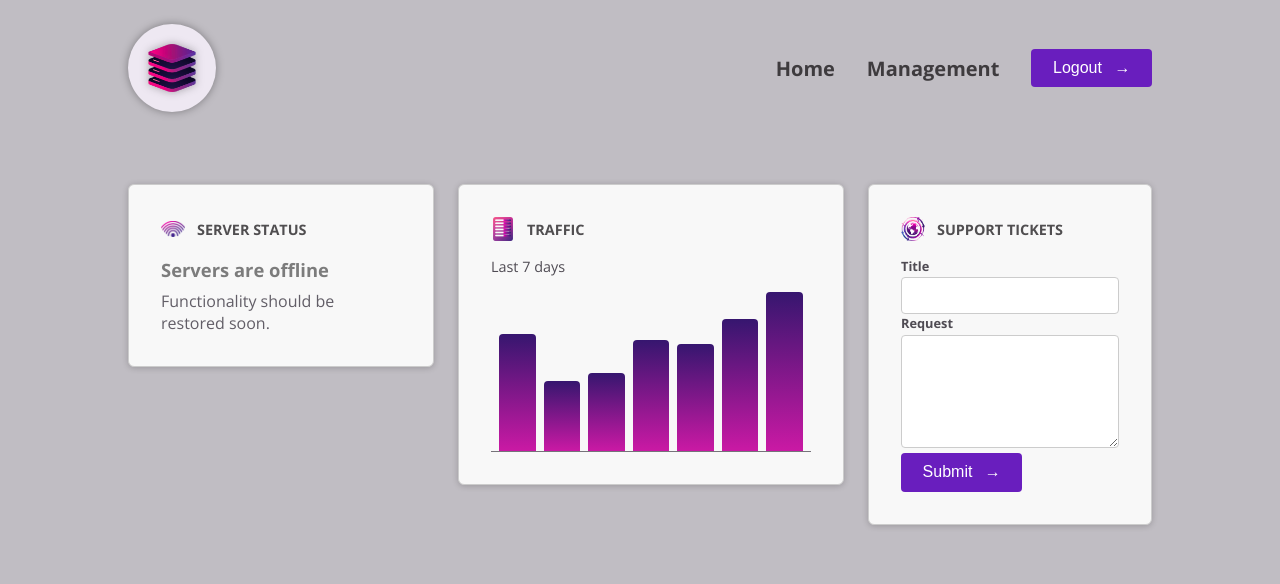
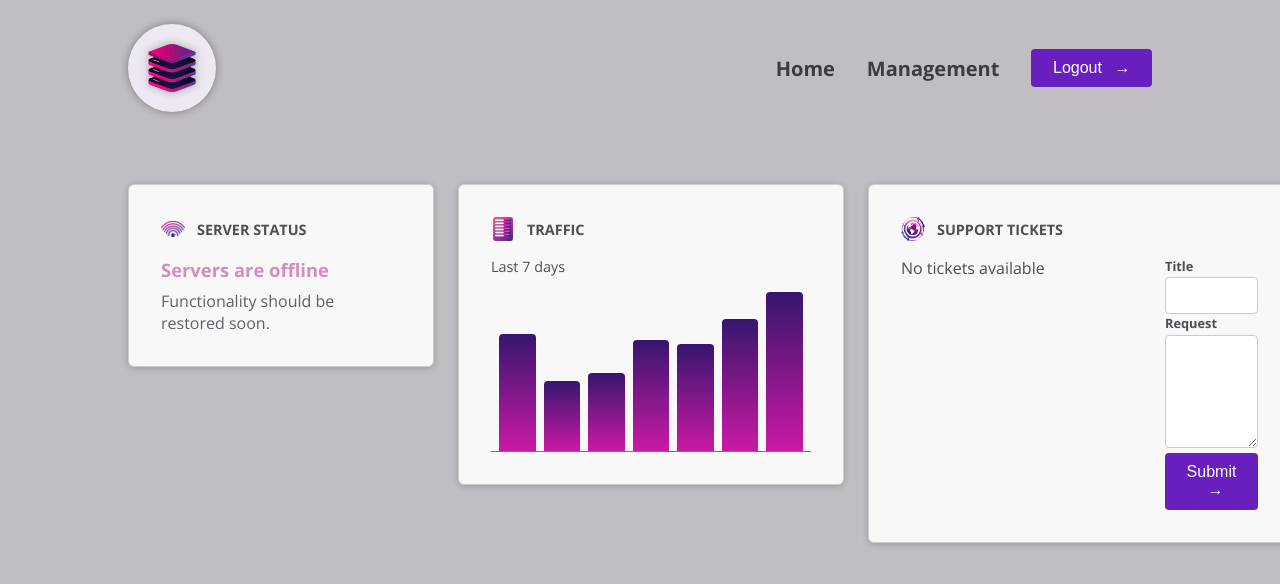
Before and after one commit to Haren-Sharma/Angular_Essentials_2, an Angular app: page / in a window 1280 px wide. Shown: the top 584 px of the page. Built offline with nearby package versions, Linux system fonts and the light colour scheme.

Commit message:
Added Ticket Component

```diff
--- a/src/app/dashboard/server-status/server-status.component.html
+++ b/src/app/dashboard/server-status/server-status.component.html
@@ -1,10 +1,17 @@
-@if (currentStatus === 'online') {
+<div [class]="{
+    status: true,
+    'status-online': currentStatus() === 'online',
+    'status-offline': currentStatus() === 'offline',
+    'status-unknown': currentStatus() === 'unknown'
+}">
+@if (currentStatus() === 'online') {
     <p>Servers are online</p>
     <p>All systems are operational.</p>
-} @else if (currentStatus === 'offline') {
+} @else if (currentStatus() === 'offline') {
     <p>Servers are offline</p>
     <p>Functionality should be restored soon.</p>
 } @else {
     <p>Server status is unknown</p>
     <p>Fetching server status failed.</p>
 }
+</div>
--- a/src/app/dashboard/server-status/server-status.component.ts
+++ b/src/app/dashboard/server-status/server-status.component.ts
@@ -1,4 +1,4 @@
-import { AfterViewInit, Component, OnDestroy, OnInit } from '@angular/core';
+import { AfterViewInit, Component, effect, OnDestroy, OnInit, signal } from '@angular/core';
 
 @Component({
   selector: 'app-server-status',
@@ -7,25 +7,33 @@
   styleUrl: './server-status.component.css',
 })
 export class ServerStatusComponent implements OnInit, OnDestroy,AfterViewInit {
-  currentStatus: 'offline' | 'online' | 'unknown' = 'offline';
+  currentStatus = signal<'offline' | 'online' | 'unknown'>('offline');
   private interval?: ReturnType<typeof setInterval>;
 
+  constructor(){
+    effect((onCleanUp)=>{
+      // console.log(this.currentStatus())
+      onCleanUp(()=>{
+        // console.log("Clean Up Functionality")
+      })
+    })
+  }
+
   ngOnInit(): void {
-    console.log("On Init")
     this.interval = setInterval(() => {
       const rnd = Math.random();
       if (rnd < 0.5) {
-        this.currentStatus = 'online';
+        this.currentStatus.set('online');
       } else if (rnd < 0.9) {
-        this.currentStatus = 'offline';
+        this.currentStatus.set('offline');
       } else {
-        this.currentStatus = 'unknown';
+        this.currentStatus.set('unknown');
       }
     }, 5000);
   }
 
   ngAfterViewInit(): void {
-    console.log("After View Init")
+    // console.log("Ng After View Init");
   }
 
   ngOnDestroy(): void {
--- a/src/app/dashboard/tickets/new-ticket/new-ticket.component.html
+++ b/src/app/dashboard/tickets/new-ticket/new-ticket.component.html
@@ -1,4 +1,4 @@
-<form (ngSubmit)="onSubmit(enteredTitle,enteredRequest)" #form>
+<form (ngSubmit)="onSubmit(enteredTitle.value,enteredRequest.value)" #form>
     <app-control title="Title">
         <input type="text" name="title" id="title" #enteredTitle #input>
     </app-control>
--- a/src/app/dashboard/tickets/new-ticket/new-ticket.component.ts
+++ b/src/app/dashboard/tickets/new-ticket/new-ticket.component.ts
@@ -1,7 +1,8 @@
-import { Component, ElementRef, ViewChild } from '@angular/core';
+import { Component, ElementRef, output, ViewChild } from '@angular/core';
 import { ButtonComponent } from "../../../shared/button/button.component";
 import { ControlComponent } from "../../../shared/control/control.component";
 import { FormsModule } from '@angular/forms';
+import { Ticket } from '../ticket.model';
 
 @Component({
   selector: 'app-new-ticket',
@@ -17,10 +18,12 @@
   //then angular will search for that variable in the template and assign it's value to the viewchild variable
   //in the argument we can also pass a Component or Directive class to query by type
 
-  onSubmit(title:HTMLInputElement,request:HTMLTextAreaElement){
-    console.log("Entered Title",title.value);
-    console.log("Entered Request",request.value);
+  add=output<{title:string,text:string}>()
+
+  onSubmit(title:string,request:string){
+    this.add.emit({title,text:request});
     this.form?.nativeElement.reset();
+
     //WHy nativeElement ?
     //Because ElementRef puts a wrapper on the returned value
     //so to access the underline element we used nativeElement property
--- /dev/null
+++ b/src/app/dashboard/tickets/ticket.model.ts
@@ -0,0 +1,6 @@
+export interface Ticket {
+  id: number;
+  title: string;
+  request: string;
+  status: 'open' | 'closed';
+}
--- a/src/app/dashboard/tickets/ticket/ticket.component.css
+++ b/src/app/dashboard/tickets/ticket/ticket.component.css
@@ -0,0 +1,73 @@
+article {
+  border-radius: 4px;
+  background-color: #59555f;
+  color: #ded8e6;
+}
+
+h3 {
+  padding: 0.5rem;
+  margin: 0;
+  font-size: 0.9rem;
+  display: flex;
+  gap: 0.5rem;
+  align-items: center;
+}
+
+h3 div {
+  width: 0.9rem;
+  height: 0.9rem;
+  border-radius: 50%;
+}
+
+.ticket-open {
+  background-color: #de62e9;
+}
+
+.ticket-closed {
+  background-color: #51c788;
+}
+
+.text {
+  text-align: left;
+}
+
+button {
+  flex: 1;
+  width: 100%;
+  font: inherit;
+  background: transparent;
+  border: none;
+  color: #ded8e6;
+  display: flex;
+  justify-content: space-between;
+  align-items: center;
+}
+
+button span:first-child {
+  margin-bottom: 0.1rem;
+}
+
+button span:last-child {
+  width: 1rem;
+}
+
+p {
+  margin: 0;
+  padding: 1rem;
+  font-size: 0.9rem;
+}
+
+p:has(button) {
+  padding-top: 0;
+}
+
+p button {
+  padding: 0;
+  width: auto;
+  display: inline;
+  font-size: 0.75rem;
+}
+
+p button:hover {
+  color: #ec9fea;
+}
--- a/src/app/dashboard/tickets/ticket/ticket.component.html
+++ b/src/app/dashboard/tickets/ticket/ticket.component.html
@@ -1 +1,53 @@
-<p>ticket works!</p>
+<article>
+  <h3>
+    <div
+      [class]="{
+        'ticket-open': data().status==='open',
+        'ticket-closed': data().status==='closed'
+      }"
+    ></div>
+    <button  (click)="toggleDetails()">
+      <span class="text">{{data().title}}</span>
+      <span>
+        @if (detailsVisible()) {
+        <svg
+          xmlns="http://www.w3.org/2000/svg"
+          fill="none"
+          viewBox="0 0 24 24"
+          stroke-width="1.5"
+          stroke="currentColor"
+          class="w-6 h-6"
+        >
+          <path
+            stroke-linecap="round"
+            stroke-linejoin="round"
+            d="m19.5 8.25-7.5 7.5-7.5-7.5"
+          />
+        </svg>
+
+        } @else {
+        <svg
+          xmlns="http://www.w3.org/2000/svg"
+          viewBox="0 0 24 24"
+          fill="currentColor"
+          class="w-6 h-6"
+        >
+          <path
+            fill-rule="evenodd"
+            d="M11.47 7.72a.75.75 0 0 1 1.06 0l7.5 7.5a.75.75 0 1 1-1.06 1.06L12 9.31l-6.97 6.97a.75.75 0 0 1-1.06-1.06l7.5-7.5Z"
+            clip-rule="evenodd"
+          />
+        </svg>
+        }
+      </span>
+    </button>
+  </h3>
+
+  @if (detailsVisible()) {
+  <p>{{data().request}}</p>
+
+  @if (data().status==='open') {
+  <p><button (click)="onCompleteRequest()">Mark as completed</button></p>
+  }
+ }
+</article>
--- a/src/app/dashboard/tickets/ticket/ticket.component.ts
+++ b/src/app/dashboard/tickets/ticket/ticket.component.ts
@@ -1,4 +1,5 @@
-import { Component } from '@angular/core';
+import { Component, effect, input, output, signal } from '@angular/core';
+import { Ticket } from '../ticket.model';
 
 @Component({
   selector: 'app-ticket',
@@ -8,5 +9,15 @@
   styleUrl: './ticket.component.css'
 })
 export class TicketComponent {
+  data=input.required<Ticket>();
+  completeRequest=output<Number>();
+  detailsVisible=signal(true)
 
+  toggleDetails(){
+    this.detailsVisible.update((wasVisible)=>!wasVisible);
+  }
+
+  onCompleteRequest(){
+    this.completeRequest.emit(this.data().id);
+  }
 }
--- a/src/app/dashboard/tickets/tickets.component.html
+++ b/src/app/dashboard/tickets/tickets.component.html
@@ -1 +1,15 @@
-<app-new-ticket/>
+<div>
+    <ul>
+        @for (ticket of tickets;track ticket.id) {
+            <li>
+                <app-ticket [data]="ticket" (completeRequest)="completeRequest($event)"/>
+            </li>
+        }
+        @empty {
+            <p>No tickets available</p>
+        }
+    </ul>
+</div>
+<div id="new-ticket">
+    <app-new-ticket (add)="onAdd($event)"/>
+</div>
--- a/src/app/dashboard/tickets/tickets.component.ts
+++ b/src/app/dashboard/tickets/tickets.component.ts
@@ -1,13 +1,30 @@
 import { Component } from '@angular/core';
-import { NewTicketComponent } from "./new-ticket/new-ticket.component";
+import { NewTicketComponent } from './new-ticket/new-ticket.component';
+import { Ticket } from './ticket.model';
+import { TicketComponent } from './ticket/ticket.component';
 
 @Component({
   selector: 'app-tickets',
   standalone: true,
-  imports: [NewTicketComponent],
+  imports: [NewTicketComponent, TicketComponent],
   templateUrl: './tickets.component.html',
-  styleUrl: './tickets.component.css'
+  styleUrl: './tickets.component.css',
 })
 export class TicketsComponent {
+  tickets: Ticket[] = [];
 
+  onAdd(obj: { title: string; text: string }) {
+    const ticket: Ticket = {
+      title: obj.title,
+      request: obj.text,
+      status: 'open',
+      id: this.tickets.length > 0 ? this.tickets.at(-1)!.id + 1 : 1,
+    };
+
+    this.tickets.push(ticket);
+  }
+
+  completeRequest(id: Number) {
+    this.tickets.find((t) => t.id === id)!.status = 'closed';
+  }
 }
```
Lines whose indentation alone changed are shown as unchanged.
